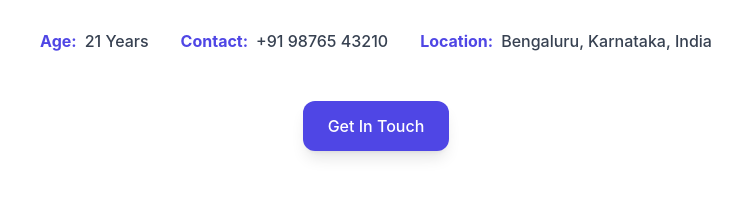
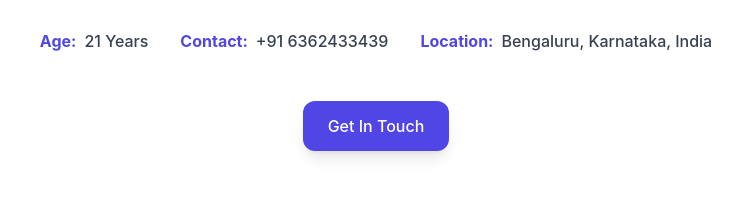
Before and after one commit to HarshaVardhan06-byte/Portfolio, a plain HTML site: page home.html in a window 1280 px wide. Shown: the part 387-596 px from the top of the page, 264-1014 px from the left. Drawn offline with nearby package versions, Linux system fonts and the light colour scheme.

```diff
--- a/home.html
+++ b/home.html
@@ -114,7 +114,7 @@
                         </div>
                         <div class="flex items-center space-x-2">
                             <span class="text-primary font-bold">Contact:</span>
-                            <a href="tel:+916362433439" class="hover:text-secondary transition duration-150">+91 98765 43210</a>
+                            <a href="tel:+916362433439" class="hover:text-secondary transition duration-150">+91 6362433439</a>
                         </div>
                         <div class="flex items-center space-x-2">
                             <span class="text-primary font-bold">Location:</span>
```
